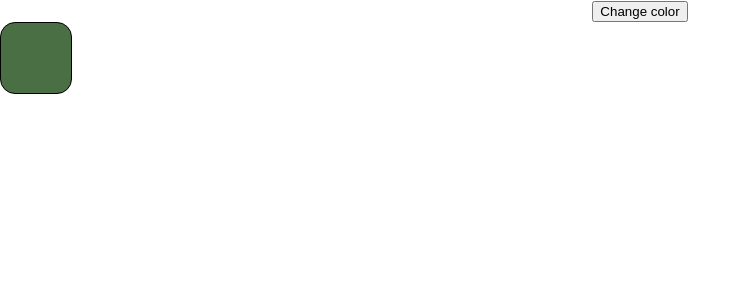
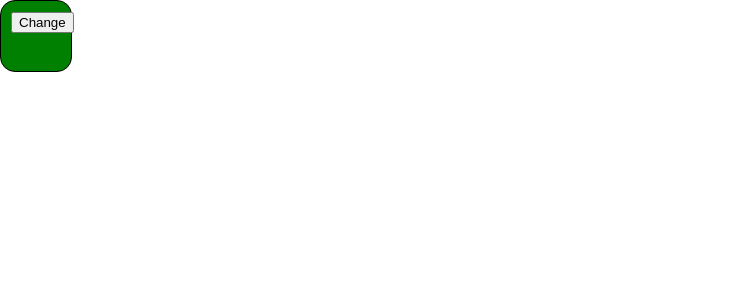
Before and after one commit to philippark/Habitify, a React (Create React App) app: page / in a window 1280 px wide. Shown: the top 300 px of the page, without its empty margins (0-751 px from the left). Built offline with nearby package versions, Linux system fonts and the light colour scheme.

Commit message:
button inside box that changes color

```diff
--- a/src/App.js
+++ b/src/App.js
@@ -5,7 +5,7 @@ import BoxList from './BoxList.js'
 import {useState, useEffect} from 'react'
 
 function App() {
-  const colors = ["#4B6F44", "#32de84", "#4FFFB0"];
+  const colors = ["#008000", "#32de84", "#90EE90", "#98FB98"];
   let [index, setIndex] = useState(0);
 
   const [boxColor, setboxColor] = useState(colors[index]);
@@ -22,8 +22,7 @@ function App() {
 
   return (
     <div className="App">
-      <button onClick={clickHandle}>Change color</button>
-      <Box boxColor = {boxColor}/>
+      <Box boxColor = {boxColor} clickHandle = {clickHandle}/>
     </div>
   );
 }
--- a/src/Box.js
+++ b/src/Box.js
@@ -1,9 +1,10 @@
 import {useState} from 'react'
 
-const Box = ({boxColor}) => {
+const Box = ({boxColor, clickHandle}) => {
 
     return (
         <div className = "Box" style = {{backgroundColor:boxColor}}>
+            <button onClick={clickHandle}>Change</button>
         </div>
      );
 }
```
